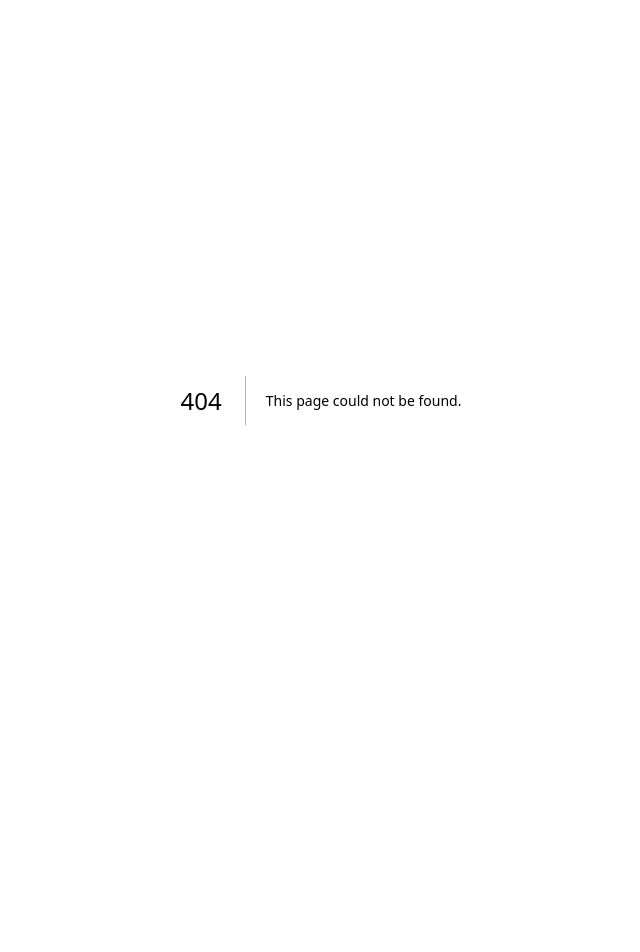
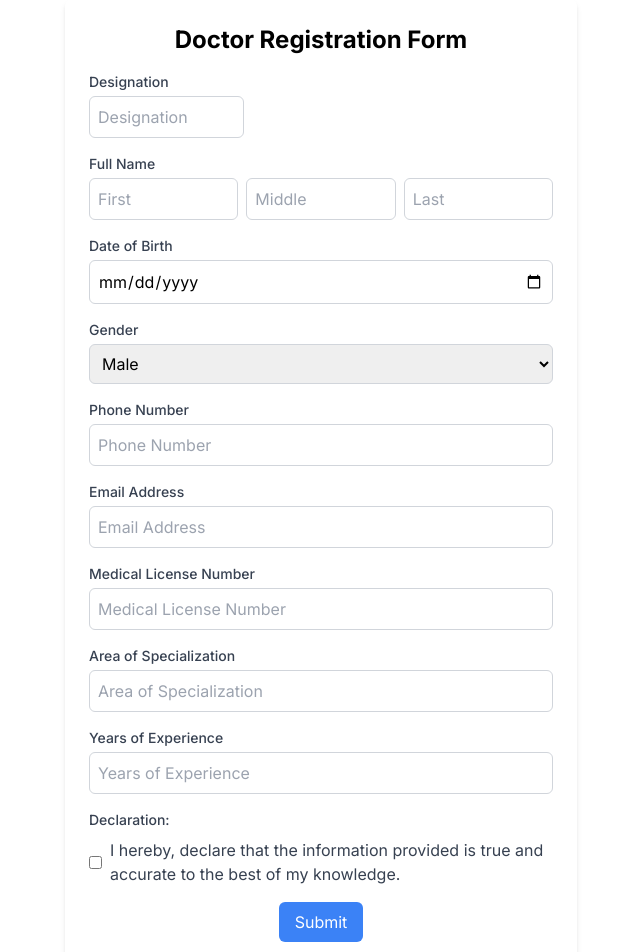
Before and after one commit to anupama12sg/health_record, a Next.js app: page /doctor in a window 1280 px wide. Before the commit this address had no page. Shown: the top 952 px of the page, without its empty margins (319-959 px from the left). Before the commit the page ends 800 px from the top, so only its background shows below. Built offline with nearby package versions, Linux system fonts and the light colour scheme.

Commit message:
Doctor Registration Form

```diff
--- /dev/null
+++ b/src/app/doctor/page.js
@@ -0,0 +1,133 @@
+import Image from "next/image";
+
+export default function Home() {
+    return (
+
+
+        <div className="max-w-lg mx-auto p-6 shadow-md rounded-md">
+            <h1 className="text-2xl font-bold mb-4 text-center">Doctor Registration Form</h1>
+            <form>
+                <div className="mb-4">
+                    <label className="block text-sm font-medium text-gray-700">Designation</label>
+                    <input
+                        type="text"
+                        placeholder="Designation"
+                        className="w-1/3 mt-1 p-2 border border-gray-300 rounded-md"
+                        required
+                    />
+                </div>
+
+                <div className="mb-4">
+                    <label className="block text-sm font-medium text-gray-700">Full Name</label>
+                    <div className="flex space-x-2">
+                        <input
+                            type="text"
+                            placeholder="First"
+                            className="w-1/3 mt-1 p-2 border border-gray-300 rounded-md"
+                            required
+                        />
+                        <input
+                            type="text"
+                            placeholder="Middle"
+                            className="w-1/3 mt-1 p-2 border border-gray-300 rounded-md"
+                        />
+                        <input
+                            type="text"
+                            placeholder="Last"
+                            className="w-1/3 mt-1 p-2 border border-gray-300 rounded-md"
+                        />
+                    </div>
+                </div>
+
+                <div className="mb-4">
+                    <label className="block text-sm font-medium text-gray-700">Date of Birth</label>
+                    <input
+                        type="date"
+                        className="mt-1 p-2 w-full border border-gray-300 rounded-md"
+                    />
+                </div>
+
+                <div className="mb-4">
+                    <label className="block text-sm font-medium text-gray-700">Gender</label>
+                    <select className="mt-1 p-2 w-full border border-gray-300 rounded-md">
+                        <option>Male</option>
+                        <option>Female</option>
+                        <option>Other</option>
+                    </select>
+                </div>
+
+                <div className="mb-4">
+                    <label className="block text-sm font-medium text-gray-700">Phone Number</label>
+                    <input
+                        type="tel"
+                        placeholder="Phone Number"
+                        className="mt-1 p-2 w-full border border-gray-300 rounded-md"
+                    />
+                </div>
+
+                <div className="mb-4">
+                    <label className="block text-sm font-medium text-gray-700">Email Address</label>
+                    <input
+                        type="email"
+                        placeholder="Email Address"
+                        className="mt-1 p-2 w-full border border-gray-300 rounded-md"
+                    />
+                </div>
+
+
+                <div className="mb-4">
+                    <label className="block text-sm font-medium text-gray-700">Medical License Number</label>
+                    <input
+                        type="text"
+                        placeholder="Medical License Number"
+                        className="mt-1 p-2 w-full border border-gray-300 rounded-md"
+                    />
+                </div>
+
+                <div className="mb-4">
+                    <label className="block text-sm font-medium text-gray-700">Area of Specialization</label>
+                    <input
+                        type="text"
+                        placeholder="Area of Specialization"
+                        className="mt-1 p-2 w-full border border-gray-300 rounded-md"
+                    />
+                </div>
+
+                <div className="mb-4">
+                    <label className="block text-sm font-medium text-gray-700">Years of Experience</label>
+                    <input
+                        type="number"
+                        placeholder="Years of Experience"
+                        className="mt-1 p-2 w-full border border-gray-300 rounded-md"
+                    ></input>
+                </div>
+
+                <div className="mb-4">
+                    <label className="block text-sm font-medium text-gray-700">Declaration:</label>
+                    <div className="flex items-center mt-2">
+                        <input
+                            type="checkbox"
+                            className="mt-0 mr-2 border-gray-300 rounded-md"
+                        />
+                        <span className="text-gray-700">I hereby, declare that the information provided is true and accurate to the best of my knowledge.</span>
+                    </div>
+                </div>
+
+                <div className="flex justify-center">
+                    <button
+                        type="submit"
+                        className="px-4 py-2 bg-blue-500 text-white rounded-md hover:bg-blue-600"
+                    >
+                        Submit
+                    </button>
+                </div>
+            </form>
+        </div>
+
+    );
+
+
+
+
+
+}
--- a/src/app/page.js
+++ b/src/app/page.js
@@ -4,7 +4,6 @@ import Image from "next/image";
 
 export default function Home() {
   return (
-
 
     <div className="max-w-lg mx-auto p-6 shadow-md rounded-md">
       <h1 className="text-2xl font-bold mb-4 text-center">New Patient Registration</h1>
```
Lines whose indentation alone changed are shown as unchanged.
